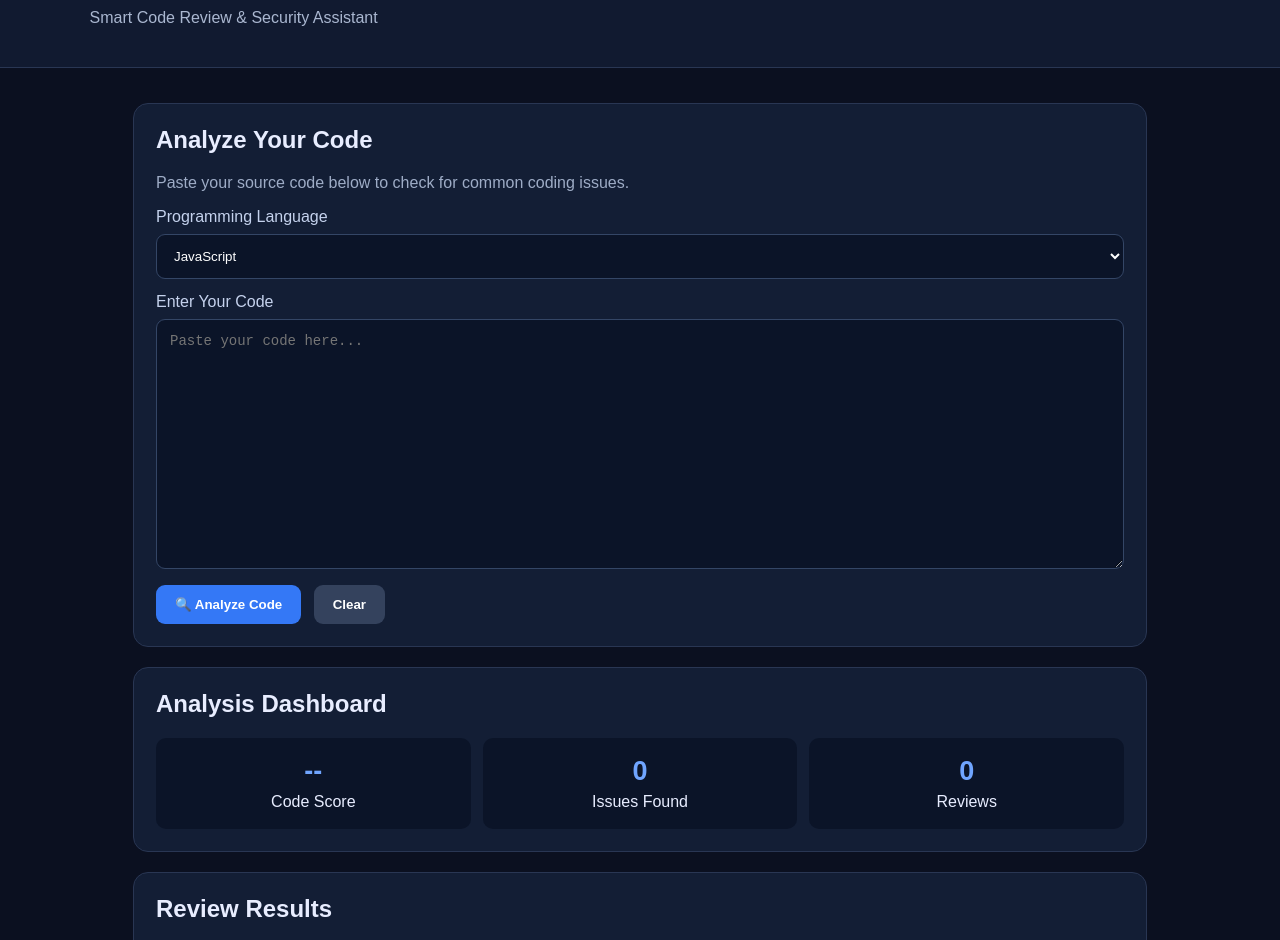
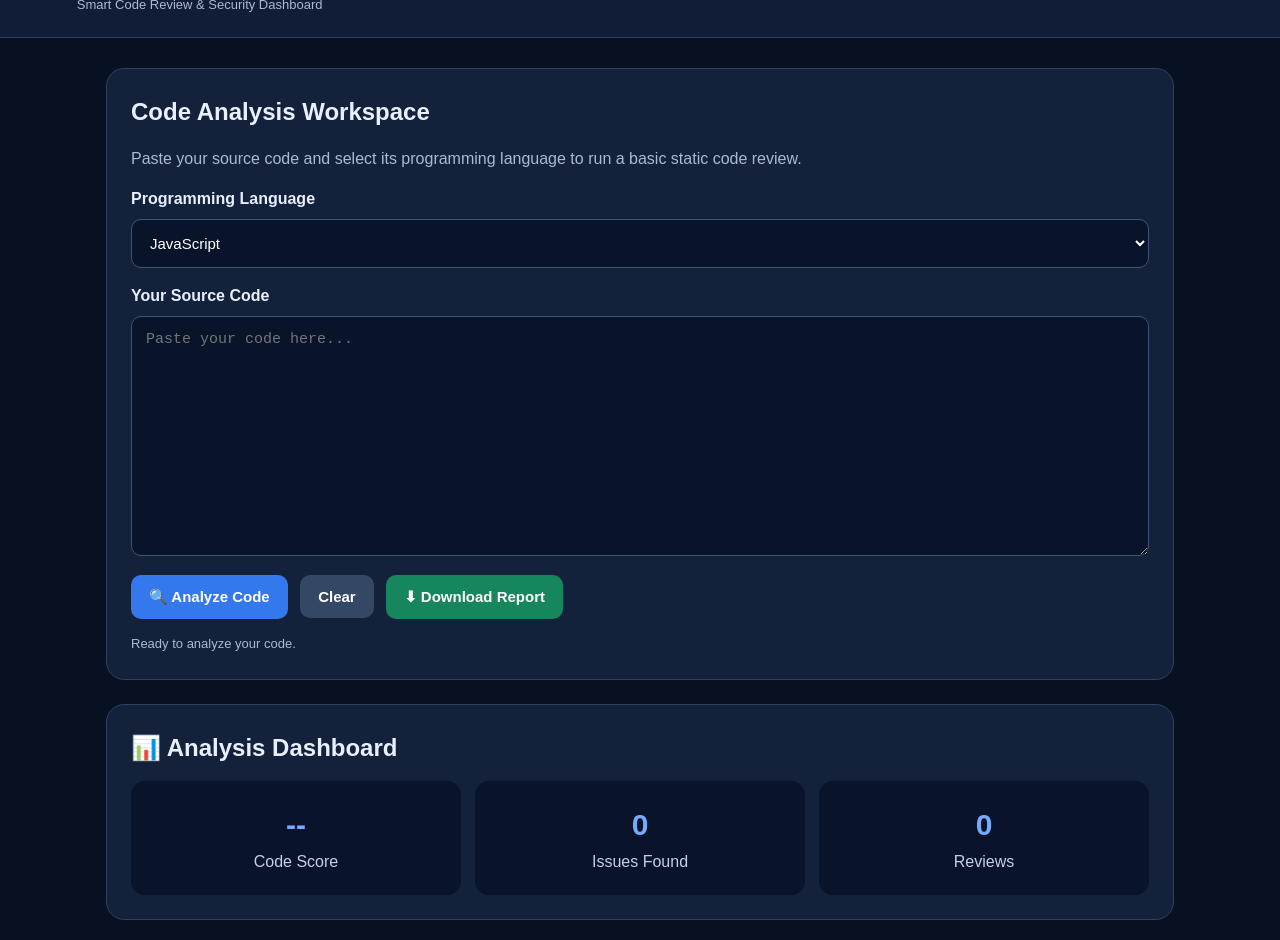
Before and after one commit to priyankapradhan2406/CodeGuard-AI, a plain HTML site: page index.html in a window 1280 px wide. Shown: the part 69-1009 px from the top of the page. Drawn offline with Linux system fonts and the light colour scheme.

Commit message:
Update index.html Complete CodeGuard AI Version 2.0

```diff
--- a/index.html
+++ b/index.html
@@ -4,151 +4,536 @@
 <head>
 <meta charset="UTF-8">
 <meta name="viewport" content="width=device-width, initial-scale=1.0">
-<title>CodeGuard AI | Code Review Assistant</title>
+<title>CodeGuard AI | Smart Code Reviewer</title>
+
 <style>
-*{box-sizing:border-box}
-body{margin:0;font-family:Arial,sans-serif;background:#0b1020;color:#e8edff}
-header{padding:24px 7%;background:#111a30;border-bottom:1px solid #293653}
-header h1{margin:0;color:#70a5ff}
-header p{color:#aab7d0}
-main{max-width:1050px;margin:35px auto;padding:0 18px}
-.card{background:#131e35;border:1px solid #293653;border-radius:15px;padding:22px;margin-bottom:20px}
-h2{margin-top:0}
-label{display:block;margin:14px 0 8px;color:#c5d2ed}
-select,textarea{width:100%;padding:13px;background:#0b1428;color:white;border:1px solid #344666;border-radius:9px}
-textarea{min-height:250px;resize:vertical;font-family:monospace;font-size:14px}
-button{padding:12px 19px;border:0;border-radius:9px;background:#3478f6;color:white;font-weight:bold;margin:12px 8px 0 0;cursor:pointer}
-button.secondary{background:#34425d}
-button:hover{opacity:.85}
-.stats{display:grid;grid-template-columns:repeat(3,1fr);gap:12px}
-.stat{background:#0b1428;padding:18px;border-radius:10px;text-align:center}
-.stat strong{display:block;font-size:27px;color:#70a5ff;margin-bottom:6px}
-.issue{padding:13px;margin:10px 0;background:#0b1428;border-left:4px solid #f0ae4c;border-radius:7px}
-.good{border-color:#35c98a}
-.error{border-color:#ff667d}
-.muted{color:#9eacc6}
-footer{text-align:center;padding:25px;color:#8291ad}
+* {
+  box-sizing: border-box;
+  margin: 0;
+  padding: 0;
+}
+
+body {
+  background: #081121;
+  color: #e8efff;
+  font-family: Arial, sans-serif;
+  line-height: 1.6;
+}
+
+header {
+  background: #111d36;
+  padding: 22px 6%;
+  border-bottom: 1px solid #30405e;
+  display: flex;
+  justify-content: space-between;
+  align-items: center;
+  flex-wrap: wrap;
+  gap: 10px;
+}
+
+header h1 {
+  color: #75aaff;
+  font-size: 26px;
+}
+
+header p {
+  color: #aab9d5;
+  font-size: 13px;
+}
+
+main {
+  max-width: 1100px;
+  margin: 30px auto;
+  padding: 0 16px;
+}
+
+.card {
+  background: #14213b;
+  border: 1px solid #30405e;
+  border-radius: 18px;
+  padding: 24px;
+  margin-bottom: 24px;
+}
+
+h2 {
+  margin-bottom: 14px;
+}
+
+label {
+  display: block;
+  font-weight: bold;
+  margin: 15px 0 7px;
+}
+
+select, textarea {
+  width: 100%;
+  padding: 14px;
+  border-radius: 10px;
+  border: 1px solid #405477;
+  background: #091329;
+  color: white;
+  font-size: 15px;
+}
+
+textarea {
+  min-height: 240px;
+  resize: vertical;
+  font-family: monospace;
+}
+
+button {
+  border: none;
+  border-radius: 10px;
+  padding: 13px 18px;
+  margin: 12px 8px 0 0;
+  font-size: 15px;
+  font-weight: bold;
+  cursor: pointer;
+}
+
+.primary {
+  background: #3478ed;
+  color: white;
+}
+
+.secondary {
+  background: #344765;
+  color: white;
+}
+
+.download {
+  background: #16865d;
+  color: white;
+}
+
+button:active {
+  opacity: 0.8;
+}
+
+.grid {
+  display: grid;
+  grid-template-columns: repeat(3, 1fr);
+  gap: 14px;
+}
+
+.stat {
+  background: #091329;
+  border-radius: 14px;
+  padding: 20px;
+  text-align: center;
+}
+
+.stat strong {
+  display: block;
+  font-size: 30px;
+  color: #75aaff;
+}
+
+.stat span {
+  color: #c5d0e8;
+}
+
+.issue {
+  background: #091329;
+  border-left: 5px solid #f1ad48;
+  border-radius: 10px;
+  padding: 16px;
+  margin: 12px 0;
+}
+
+.issue.error {
+  border-color: #ff607b;
+}
+
+.issue.good {
+  border-color: #35c98b;
+}
+
+.issue h3 {
+  margin-bottom: 7px;
+}
+
+.issue p, .muted {
+  color: #aab9d5;
+}
+
+.report-info {
+  margin-top: 15px;
+  color: #aab9d5;
+  font-size: 13px;
+}
+
+footer {
+  text-align: center;
+  color: #91a1bd;
+  padding: 25px;
+  font-size: 13px;
+}
+
+@media(max-width:600px) {
+  .grid {
+    grid-template-columns: 1fr;
+  }
+
+  .card {
+    padding: 17px;
+  }
+
+  header h1 {
+    font-size: 22px;
+  }
+}
 </style>
 </head>
+
 <body>
+
 <header>
+  <div>
     <h1>🛡️ CodeGuard AI</h1>
-<p>Smart Code Review & Security Assistant</p>
+    <p>Smart Code Review & Security Dashboard</p>
+  </div>
+  <span>Developer Project · Version 2.0</span>
 </header>
 
 <main>
-<div class="card">
-<h2>Analyze Your Code</h2>
-<p class="muted">Paste your source code below to check for common coding issues.</p>
+
+<section class="card">
+  <h2>Code Analysis Workspace</h2>
+  <p class="muted">
+    Paste your source code and select its programming language
+    to run a basic static code review.
+  </p>
 
   <label for="language">Programming Language</label>
+
   <select id="language">
-<option>JavaScript</option>
-<option>Python</option>
-<option>Java</option>
-<option>C++</option>
+    <option value="javascript">JavaScript</option>
+    <option value="python">Python</option>
+    <option value="java">Java</option>
+    <option value="cpp">C++</option>
   </select>
 
-<label for="code">Enter Your Code</label>
-<textarea id="code" placeholder="Paste your code here..."></textarea>
+  <label for="code">Your Source Code</label>
 
-<button onclick="analyze()">🔍 Analyze Code</button>
-<button class="secondary" onclick="clearCode()">Clear</button>
+  <textarea id="code"
+    placeholder="Paste your code here..."></textarea>
+
+  <button class="primary" onclick="analyzeCode()">
+    🔍 Analyze Code
+  </button>
+
+  <button class="secondary" onclick="clearCode()">
+    Clear
+  </button>
+
+  <button class="download" onclick="downloadReport()">
+    ⬇ Download Report
+  </button>
+
+  <div class="report-info" id="status">
+    Ready to analyze your code.
+  </div>
+</section>
+
+<section class="card">
+  <h2>📊 Analysis Dashboard</h2>
+
+  <div class="grid">
+    <div class="stat">
+      <strong id="score">--</strong>
+      <span>Code Score</span>
     </div>
 
-<div class="card">
-<h2>Analysis Dashboard</h2>
-<div class="stats">
-<div class="stat"><strong id="score">--</strong>Code Score</div>
-<div class="stat"><strong id="count">0</strong>Issues Found</div>
-<div class="stat"><strong id="reviews">0</strong>Reviews</div>
+    <div class="stat">
+      <strong id="count">0</strong>
+      <span>Issues Found</span>
+    </div>
+
+    <div class="stat">
+      <strong id="reviews">0</strong>
+      <span>Reviews</span>
     </div>
   </div>
+</section>
 
-<div class="card">
-<h2>Review Results</h2>
-<div id="results" class="muted">Your analysis results will appear here.</div>
+<section class="card">
+  <h2>📝 Review Results</h2>
+
+  <div id="results" class="muted">
+    Your analysis results will appear here.
   </div>
+</section>
+
+<section class="card">
+  <h2>About CodeGuard AI</h2>
+  <p class="muted">
+    CodeGuard AI is a student developer project that demonstrates
+    basic source-code analysis. It checks selected coding patterns
+    and provides suggestions to improve code quality and security.
+  </p>
+</section>
+
 </main>
 
-<footer>CodeGuard AI · Student Developer Project · Version 1.0</footer>
+<footer>
+  CodeGuard AI · Student Developer Project · Version 2.0
+</footer>
 
 <script>
-let reviews = 0;
 
-function analyze(){
-const code=document.getElementById("code").value;
-const lang=document.getElementById("language").value;
-const results=document.getElementById("results");
+let reviewCount = 0;
+let latestReport = "";
 
-if(!code.trim()){
-results.textContent="Please enter some code first.";
+function analyzeCode() {
+
+  const code = document.getElementById("code").value;
+  const language = document.getElementById("language").value;
+  const results = document.getElementById("results");
+
+  if (!code.trim()) {
+    results.textContent = "Please enter some code first.";
     return;
   }
 
-let issues=[];
+  let issues = [];
 
-if(/password\s*=\s*["'][^"']+["']/i.test(code) ||
-/api[_-]?key\s*=\s*["'][^"']+["']/i.test(code)){
-issues.push(["Possible hardcoded secret","Avoid storing passwords or API keys directly in source code.","error"]);
-}
-
-if(/\beval\s*\(/.test(code)){
-issues.push(["Use of eval()","Review carefully: eval can execute unexpected code.","error"]);
-}
-
-if(/TODO|FIXME/.test(code)){
-issues.push(["Pending code comment","Review unfinished tasks before releasing the project.","warning"]);
-}
-
-if(lang==="JavaScript" && /\bvar\s+/.test(code)){
-issues.push(["Use of var","Consider let or const for clearer variable scope.","warning"]);
-}
-
-if(/console\.log|print\s*\(/.test(code)){
-issues.push(["Debug output detected","Check whether debugging statements should remain in production.","warning"]);
-}
-
-if(code.split("\n").length>100){
-issues.push(["Long source file","Consider splitting your code into smaller functions or modules.","warning"]);
-}
-
-if(/catch\s*\(\s*\w+\s*\)\s*\{\s*\}/.test(code) ||
-/except\s*:\s*pass/.test(code)){
-issues.push(["Empty error handler","Handle errors meaningfully instead of silently ignoring them.","error"]);
-}
-
-if(issues.length===0){
-issues.push(["No common issues detected","This basic scan did not identify the patterns it checks for. Manual review is still important.","good"]);
-}
-
-reviews++;
-let score=Math.max(0,100-issues.filter(x=>x[2]==="error").length*25-issues.filter(x=>x[2]==="warning").length*10);
-
-document.getElementById("score").textContent=score+"/100";
-document.getElementById("count").textContent=issues.filter(x=>x[2]!=="good").length;
-document.getElementById("reviews").textContent=reviews;
-
-results.innerHTML="";
-issues.forEach(issue=>{
-let div=document.createElement("div");
-div.className="issue "+(issue[2]==="good"?"good":issue[2]==="error"?"error":"");
-let title=document.createElement("strong");
-title.textContent=issue[0];
-let description=document.createElement("p");
-description.textContent=issue[1];
-description.className="muted";
-div.append(title,description);
-results.appendChild(div);
+  function addIssue(title, description, type) {
+    issues.push({
+      title: title,
+      description: description,
+      type: type || "warning"
     });
   }
 
-function clearCode(){
-document.getElementById("code").value="";
-document.getElementById("results").textContent="Your analysis results will appear here.";
-document.getElementById("score").textContent="--";
-document.getElementById("count").textContent="0";
+  // Check for possible hardcoded secrets
+  if (
+    /password\s*=\s*["'][^"']+["']/i.test(code) ||
+    /api[_-]?key\s*=\s*["'][^"']+["']/i.test(code)
+  ) {
+    addIssue(
+      "Possible hardcoded secret",
+      "Avoid storing passwords or API keys directly in source code.",
+      "error"
+    );
   }
+
+  // Check for eval()
+  if (/\beval\s*\(/.test(code)) {
+    addIssue(
+      "Use of eval()",
+      "Review this carefully because eval can execute unexpected code.",
+      "error"
+    );
+  }
+
+  // Check pending tasks
+  if (/TODO|FIXME/i.test(code)) {
+    addIssue(
+      "Pending development task",
+      "Your code contains TODO or FIXME comments that may need attention.",
+      "warning"
+    );
+  }
+
+  // JavaScript checks
+  if (language === "javascript") {
+
+    if (/\bvar\s+/.test(code)) {
+      addIssue(
+        "Use of var",
+        "Consider using let or const for clearer variable scope.",
+        "warning"
+      );
+    }
+
+    if (/console\.log\s*\(/.test(code)) {
+      addIssue(
+        "Debug output detected",
+        "Remove unnecessary console.log statements before production.",
+        "warning"
+      );
+    }
+  }
+
+  // Python checks
+  if (language === "python") {
+
+    if (/except\s*:/m.test(code)) {
+      addIssue(
+        "Broad exception handling",
+        "Consider catching specific exceptions instead of using a bare except.",
+        "warning"
+      );
+    }
+
+    if (/print\s*\(/.test(code)) {
+      addIssue(
+        "Print statement detected",
+        "Check whether debugging print statements should remain in production.",
+        "warning"
+      );
+    }
+  }
+
+  // Java checks
+  if (language === "java") {
+
+    if (/catch\s*\(\s*Exception\b/.test(code)) {
+      addIssue(
+        "Broad exception handling",
+        "Consider catching a more specific exception.",
+        "warning"
+      );
+    }
+
+    if (/System\.out\.println/.test(code)) {
+      addIssue(
+        "Console output detected",
+        "Review debugging output before production.",
+        "warning"
+      );
+    }
+  }
+
+  // C++ checks
+  if (language === "cpp") {
+
+    if (/gets\s*\(/.test(code)) {
+      addIssue(
+        "Unsafe gets() function",
+        "Avoid gets(). Use safer input handling methods.",
+        "error"
+      );
+    }
+
+    if (/using\s+namespace\s+std/.test(code)) {
+      addIssue(
+        "Namespace usage",
+        "Consider using specific std names to avoid namespace conflicts.",
+        "warning"
+      );
+    }
+  }
+
+  // Long line check
+  if (code.split("\n").some(line => line.length > 120)) {
+    addIssue(
+      "Long code line",
+      "Some lines exceed 120 characters. Consider improving formatting.",
+      "warning"
+    );
+  }
+
+  // Check empty functions
+  if (/\{\s*\}/.test(code)) {
+    addIssue(
+      "Empty code block",
+      "Review empty functions or code blocks to confirm they are intentional.",
+      "warning"
+    );
+  }
+
+  // No matching issues
+  if (issues.length === 0) {
+    addIssue(
+      "No basic issues detected",
+      "The selected checks found no matching issues. This does not guarantee that your code is bug-free.",
+      "good"
+    );
+  }
+
+  const errors = issues.filter(i => i.type === "error").length;
+  const warnings = issues.filter(i => i.type === "warning").length;
+
+  const score = Math.max(
+    0,
+    100 - errors * 25 - warnings * 10
+  );
+
+  reviewCount++;
+
+  document.getElementById("score").textContent = score + "/100";
+  document.getElementById("count").textContent = errors + warnings;
+  document.getElementById("reviews").textContent = reviewCount;
+
+  results.innerHTML = "";
+
+  issues.forEach(issue => {
+
+    const box = document.createElement("div");
+    box.className = "issue " + issue.type;
+
+    const title = document.createElement("h3");
+    title.textContent =
+      (issue.type === "error" ? "🔴 " :
+       issue.type === "good" ? "🟢 " : "🟠 ") +
+      issue.title;
+
+    const description = document.createElement("p");
+    description.textContent = issue.description;
+
+    box.appendChild(title);
+    box.appendChild(description);
+
+    results.appendChild(box);
+  });
+
+  latestReport =
+    "CODEGUARD AI - CODE REVIEW REPORT\n\n" +
+    "Language: " + language + "\n" +
+    "Code Score: " + score + "/100\n" +
+    "Issues Found: " + (errors + warnings) + "\n\n" +
+    issues.map((issue, index) =>
+      (index + 1) + ". " + issue.title +
+      "\n" + issue.description
+    ).join("\n\n") +
+    "\n\nNote: This is a basic static analysis report.";
+
+  document.getElementById("status").textContent =
+    "Analysis completed successfully.";
+}
+
+function clearCode() {
+
+  document.getElementById("code").value = "";
+
+  document.getElementById("results").textContent =
+    "Your analysis results will appear here.";
+
+  document.getElementById("score").textContent = "--";
+  document.getElementById("count").textContent = "0";
+
+  document.getElementById("status").textContent =
+    "Ready to analyze your code.";
+
+  latestReport = "";
+}
+
+function downloadReport() {
+
+  if (!latestReport) {
+    alert("Please analyze your code before downloading a report.");
+    return;
+  }
+
+  const blob = new Blob(
+    [latestReport],
+    { type: "text/plain" }
+  );
+
+  const url = URL.createObjectURL(blob);
+  const link = document.createElement("a");
+
+  link.href = url;
+  link.download = "CodeGuard-AI-Report.txt";
+
+  link.click();
+
+  URL.revokeObjectURL(url);
+}
+
 </script>
+
 </body>
 </html>
```
Lines whose indentation alone changed are shown as unchanged.
